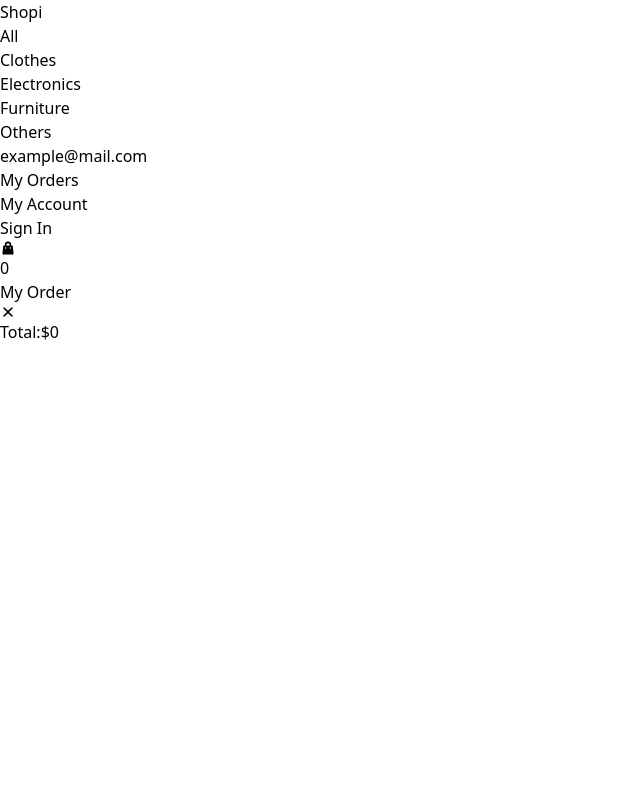
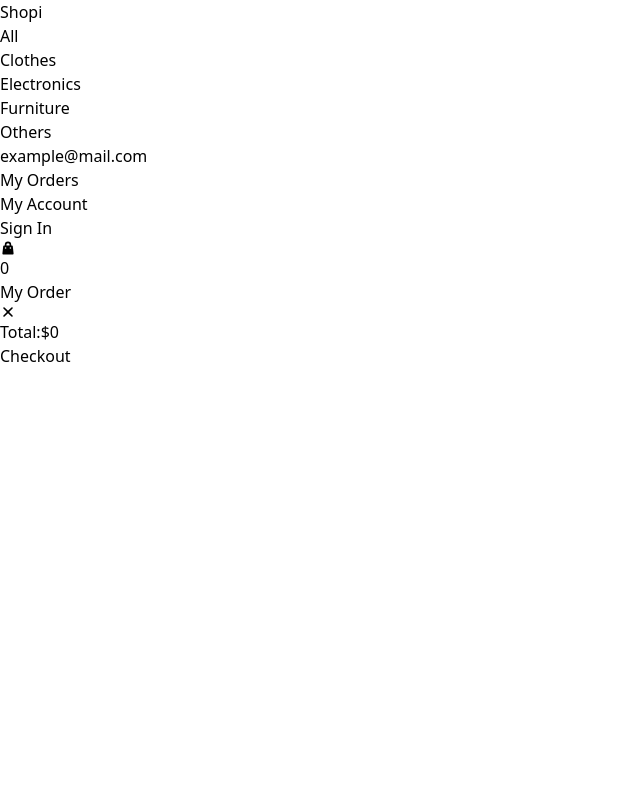
Before and after one commit to AndriwRC/react-ecommerce, a React (Vite) app: page /my-order in a window 1280 px wide. Shown: the top 800 px of the page, without its empty margins (0-640 px from the left). Built offline with nearby package versions, Linux system fonts and the light colour scheme.

Commit message:
add new order to 'my orders' with checkout btn

```diff
--- a/src/Components/CheckoutSideMenu/index.jsx
+++ b/src/Components/CheckoutSideMenu/index.jsx
@@ -1,4 +1,5 @@
 import { useContext } from 'react';
+import { Link } from 'react-router-dom';
 import { ShoppingCartContext } from '../../Context';
 import { totalPrice } from '../../utils';
 import AsideMenu from '../AsideMenu';
@@ -10,6 +11,8 @@ function CheckoutSideMenu() {
     closeCheckoutSideMenu,
     cartProducts,
     setCartProducts,
+    order,
+    setOrder,
   } = useContext(ShoppingCartContext);
 
   const handleDelete = id => {
@@ -17,12 +20,25 @@ function CheckoutSideMenu() {
     setCartProducts(filteredProducts);
   };
 
+  const handleCheckout = () => {
+    const newOrder = {
+      date: '01.02.24',
+      products: cartProducts,
+      totalProducts: cartProducts.length,
+      totalPrice: totalPrice(cartProducts),
+    };
+
+    setOrder([...order, newOrder]);
+
+    setCartProducts([]);
+  };
+
   return (
     <AsideMenu
       isOpen={isCheckoutSideMenuOpen}
       closeMenu={closeCheckoutSideMenu}
       title={'My Order'}>
-      <div className='px-6 overflow-y-scroll'>
+      <div className='px-6 overflow-y-scroll flex-1'>
         {cartProducts.map(product => (
           <OrderCard
             key={product.id}
@@ -34,13 +50,23 @@ function CheckoutSideMenu() {
           />
         ))}
       </div>
-      <div className='px-6'>
-        <p className='flex justify-between items-center'>
+      <div className='p-6'>
+        <p className='flex justify-between items-center mb-2'>
           <span className='font-light'>Total:</span>
           <span className='font-medium text-2xl'>
             ${totalPrice(cartProducts)}
           </span>
         </p>
+        <Link to='/my-orders/last'>
+          <button
+            className='bg-black py-3 text-white w-full rounded-lg'
+            onClick={() => {
+              handleCheckout();
+              closeCheckoutSideMenu();
+            }}>
+            Checkout
+          </button>
+        </Link>
       </div>
     </AsideMenu>
   );
--- a/src/Components/OrderCard/index.jsx
+++ b/src/Components/OrderCard/index.jsx
@@ -15,10 +15,12 @@ function OrderCard({ id, title, image, price, handleDelete }) {
       </div>
       <div className='flex items-center gap-2'>
         <p className='text-lg font-medium'>{price}</p>
-        <HiX
-          onClick={() => handleDelete(id)}
-          className='h-6 w-6 text-black cursor-pointer'
-        />
+        {handleDelete && (
+          <HiX
+            onClick={() => handleDelete(id)}
+            className='h-6 w-6 text-black cursor-pointer'
+          />
+        )}
       </div>
     </div>
   );
--- a/src/Context/index.jsx
+++ b/src/Context/index.jsx
@@ -5,6 +5,9 @@ const ShoppingCartContext = createContext();
 function ShoppingCartProvider({ children }) {
   // Shopping Cart | Add products to cart
   const [cartProducts, setCartProducts] = useState([]);
+
+  // Shopping Cart | Order
+  const [order, setOrder] = useState([]);
 
   // Product Detail | Open & Close
   const [isProductDetailOpen, setIsProductDetailOpen] = useState(false);
@@ -40,6 +43,8 @@ function ShoppingCartProvider({ children }) {
         isCheckoutSideMenuOpen,
         openCheckoutSideMenu,
         closeCheckoutSideMenu,
+        order,
+        setOrder,
       }}>
       {children}
     </ShoppingCartContext.Provider>
--- a/src/Pages/MyOrder/index.jsx
+++ b/src/Pages/MyOrder/index.jsx
@@ -1,8 +1,25 @@
+import { useContext } from 'react';
+import { ShoppingCartContext } from '../../Context';
+import OrderCard from '../../Components/OrderCard';
 
 function MyOrder() {
+  const { order } = useContext(ShoppingCartContext);
   return (
-    <div>MyOrder</div>
-  )
+    <>
+      MyOrder
+      <div className='flex flex-col w-80'>
+        {order.at(-1)?.products.map(product => (
+          <OrderCard
+            key={product.id}
+            id={product.id}
+            title={product.title}
+            image={product.image}
+            price={product.price}
+          />
+        ))}
+      </div>
+    </>
+  );
 }
 
-export default MyOrder
+export default MyOrder;
--- a/src/Routes/index.jsx
+++ b/src/Routes/index.jsx
@@ -12,6 +12,7 @@ function Routes() {
     { path: '/my-account', element: <MyAccount /> },
     { path: '/my-order', element: <MyOrder /> },
     { path: '/my-orders', element: <MyOrders /> },
+    { path: '/my-orders/last', element: <MyOrder /> },
     { path: '/sign-in', element: <SignIn /> },
     { path: '/*', element: <NotFound /> },
   ]);
```
